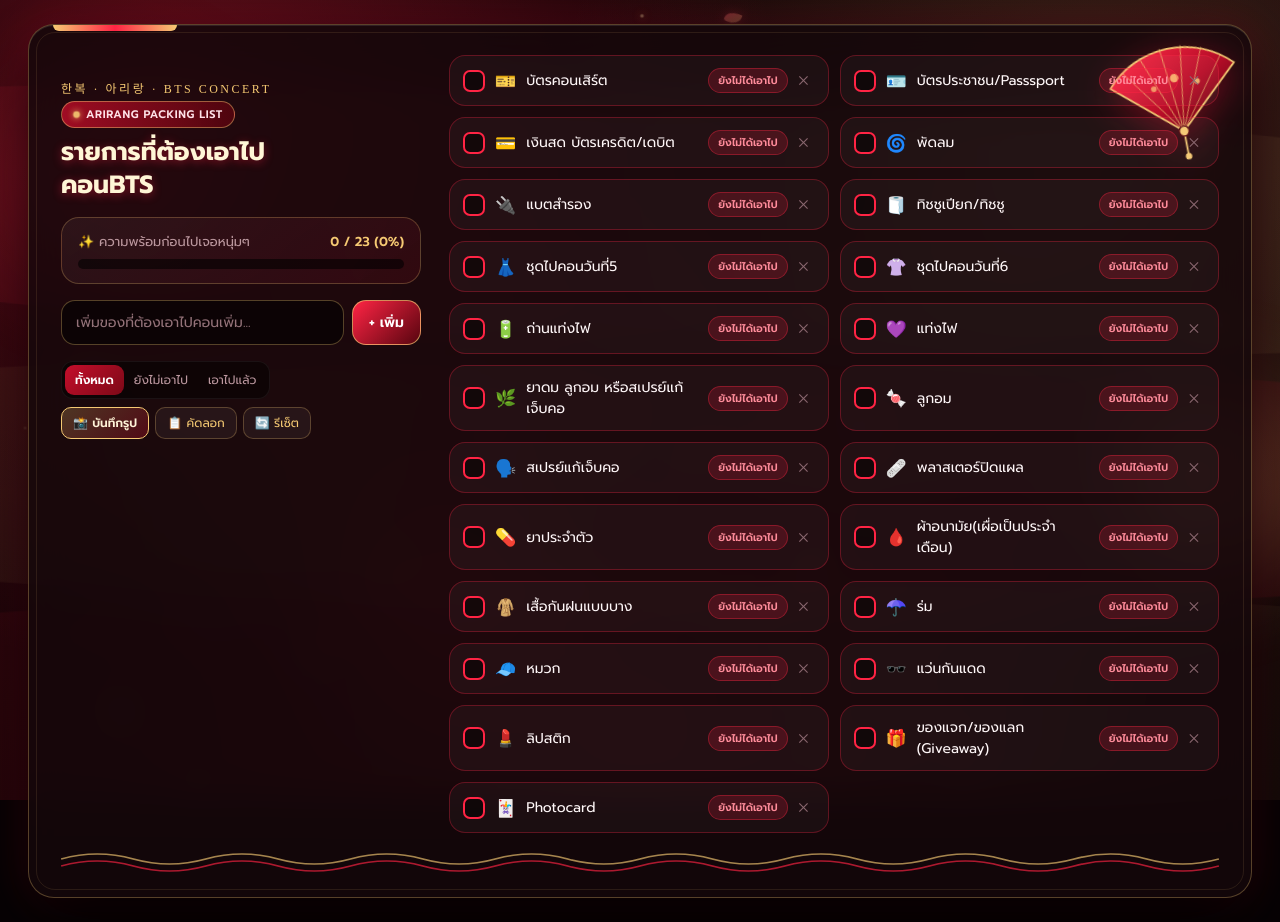
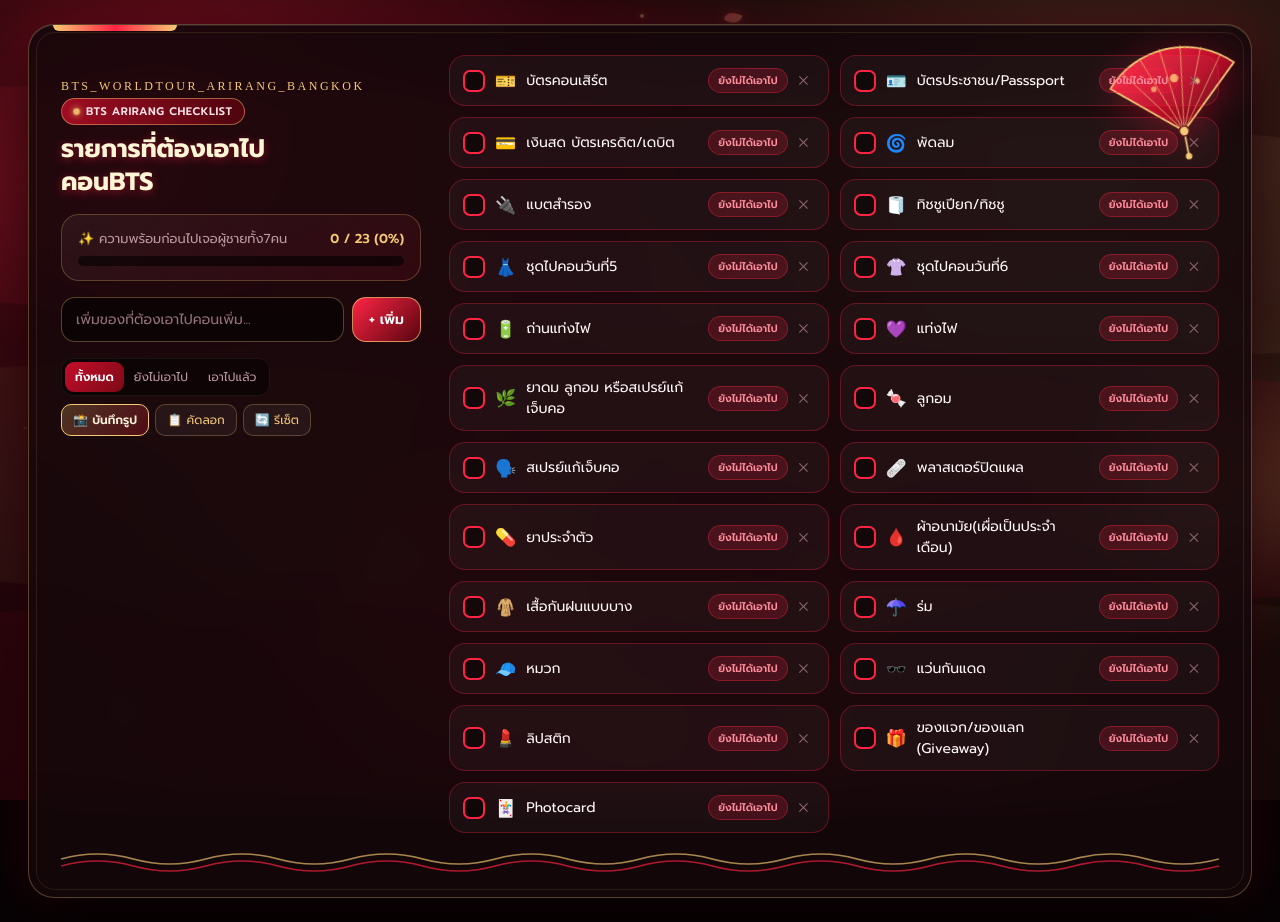
Before and after one commit to youandmeandyou-7/arirang-concert-checklist, a plain HTML site: page index.html in a window 1280 px wide. Drawn offline with nearby package versions, Linux system fonts and the light colour scheme.

Commit message:
Update index.html

```diff
--- a/index.html
+++ b/index.html
@@ -677,17 +677,17 @@
     <div class="content-grid">
       <div class="side-panel">
         <header class="header">
-          <div class="kr-sub">한복 · 아리랑 · BTS CONCERT</div>
+          <div class="kr-sub">BTS_WORLDTOUR_ARIRANG_BANGKOK</div>
           <div class="tag-pill">
             <span class="dot-live"></span>
-            <span>ARIRANG PACKING LIST</span>
+            <span>BTS ARIRANG CHECKLIST</span>
           </div>
           <h1 id="boardTitle">รายการที่ต้องเอาไปคอนBTS</h1>
         </header>
 
         <section class="progress-card">
           <div class="progress-top">
-            <span class="progress-label">✨ ความพร้อมก่อนไปเจอหนุ่มๆ</span>
+            <span class="progress-label">✨ ความพร้อมก่อนไปเจอผู้ชายทั้ง7คน</span>
             <span class="progress-stat" id="progressStat">0 / 23 (0%)</span>
           </div>
           <div class="track">
@@ -695,7 +695,7 @@
           </div>
           <div class="ready-banner" id="readyBanner">
             <span>🪭💜</span>
-            <span>ครบ 100% แล้ว! พร้อมไปสนุกหน้าคอน BTS แบบปังๆ</span>
+            <span>ครบ 100% แล้ว! พร้อมไปสนุกหน้าคอน BTS แบบเริ่ดๆ</span>
           </div>
         </section>
 
```
